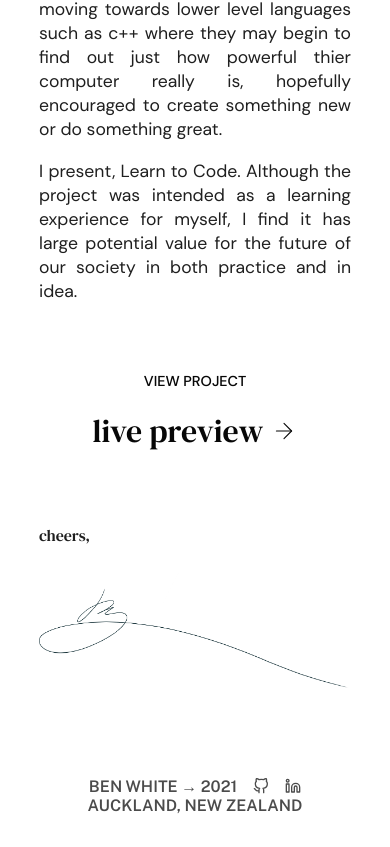
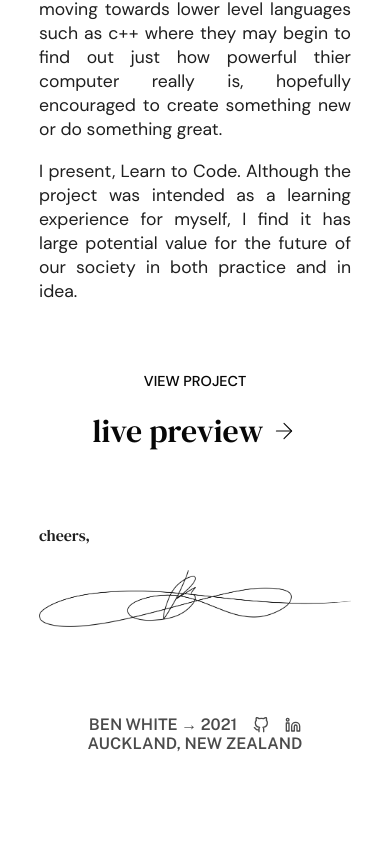
Before and after one commit to bennjii/ben-white, a Next.js app in the folder portfolio/: page /study/learn-to-code in a window 390 px wide. Shown: the part 2297-3144 px from the top of the page. After the commit the page ends 3082 px from the top, so only its background shows below. Built offline with nearby package versions, Linux system fonts and the light colour scheme.

Commit message:
Minor Changes, Signature Quality Improvement

```diff
--- a/portfolio/public/components/email.tsx
+++ b/portfolio/public/components/email.tsx
@@ -32,7 +32,9 @@ const Email = () => {
                     }
                 </div>
 
-                <p>benwhite2413@gmail.com</p>
+                <p>
+                    { coppied ? "Coppied               " : "benwhite2413@gmail.com" }
+                </p>
             </div>
         </section>
     )
--- a/portfolio/public/components/signature.tsx
+++ b/portfolio/public/components/signature.tsx
@@ -1,11 +1,11 @@
 import styles from '@styles/Home.module.css'
 import Image from 'next/image'
-import signature from '@public/img/signature_2.png'
+import signature from '@public/img/signature_3.png'
 
 export const Signature: React.FC<{}> = ({ }) => {
     return (
         <div className={styles.signature}>
-            <Image src={signature} alt="Ben White" />
+            <Image src={signature} alt="Ben White" quality={100} />
         </div>
     )
 }
--- a/portfolio/styles/Home.module.css
+++ b/portfolio/styles/Home.module.css
@@ -508,6 +508,10 @@
   .caseStudyContent {
     padding: 5% 0%;
   }
+
+  .signature {
+    padding: 0 !important;
+  }
 }
 
 .spacerScreen {
@@ -548,6 +552,9 @@
   margin-bottom: 0;
 
   user-select: none;
+
+  margin: 0 auto;
+  padding: 0rem 25%;
 }
 
 .signature p {
@@ -562,6 +569,8 @@
   flex-direction: column;
   align-items: center;
   justify-content: center;
+
+  transition: .2s ease all;
 }
 
 .emailComponent {
```
Also changed, not shown: portfolio/public/img/signature_3.png (added), portfolio/public/img/signature_3.svg (added).
